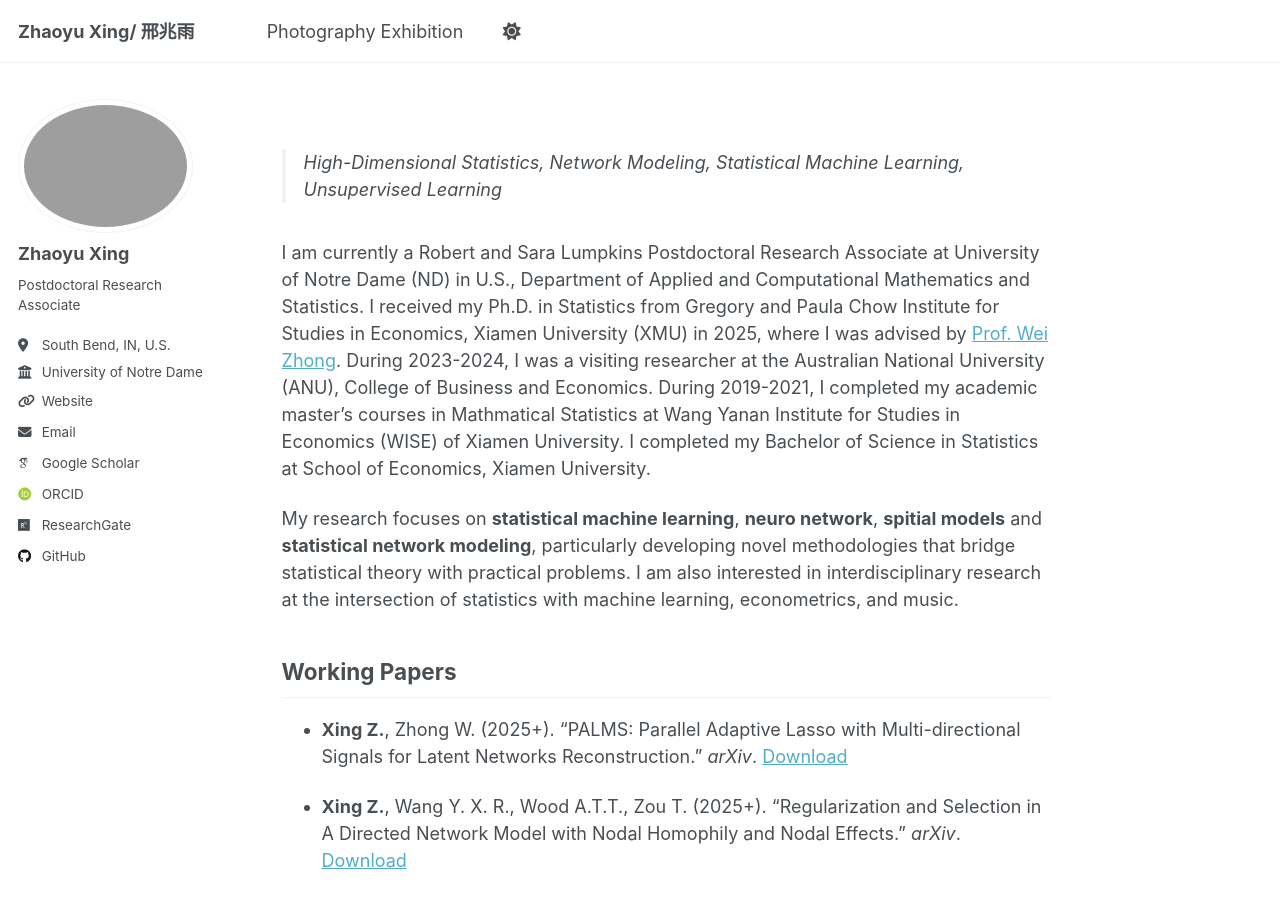
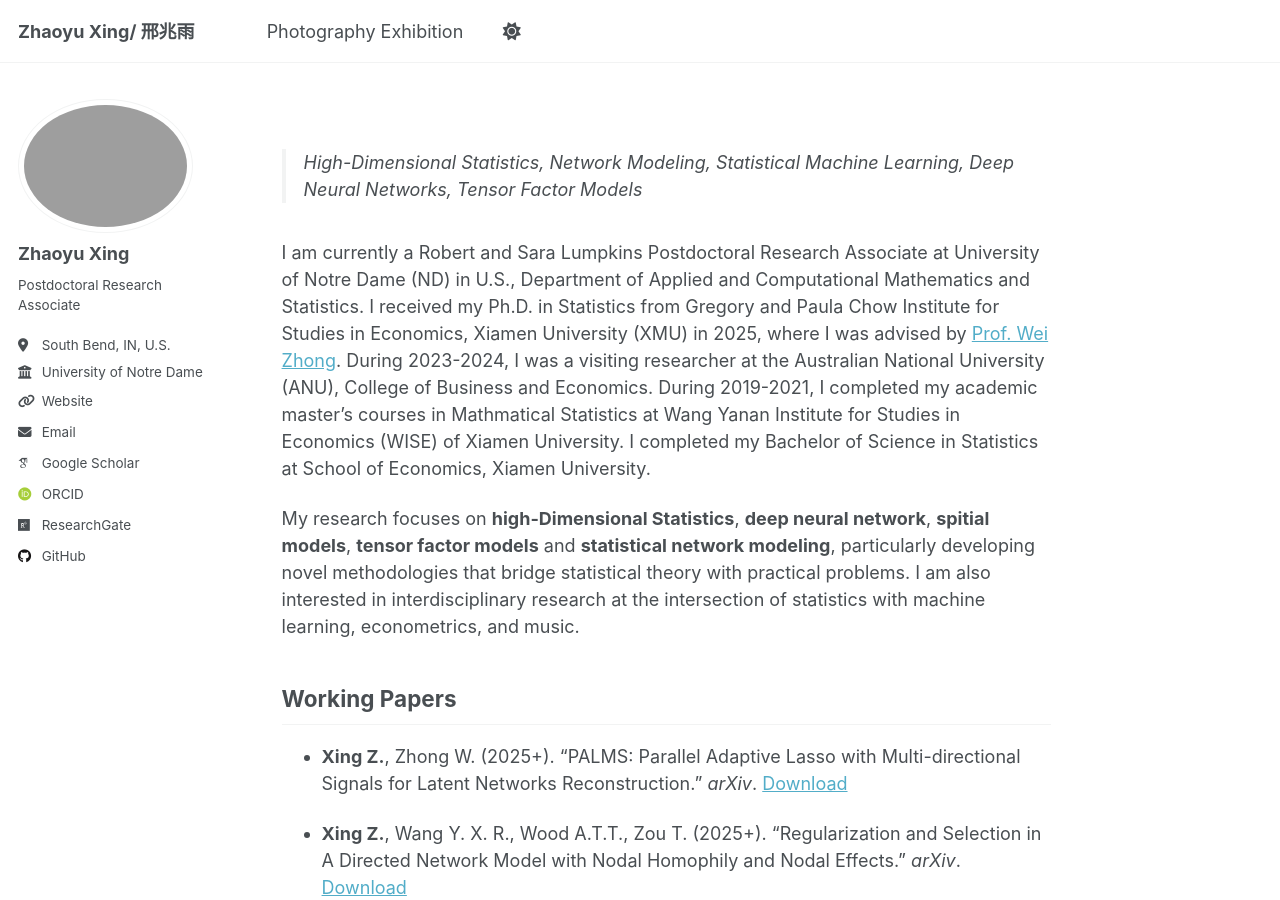
Before and after one commit to ZhaoyuXingStat/ZhaoyuXingStat.github.io, a Jekyll site: the page built from _pages/about.md, in a window 1280 px wide and 900 px high. Built offline with Jekyll 4.4.1, drawn with Linux system fonts in a browser that asks for light colours; some web fonts are replaced.

Commit message:
Revise research focus in about.md
Updated research focus to include deep neural networks and tensor factor models.

```diff
--- a/_pages/about.md
+++ b/_pages/about.md
@@ -6,11 +6,11 @@ redirect_from:
   - /about/
   - /about.html
 ---
-> High-Dimensional Statistics, Network Modeling, Statistical Machine Learning, Unsupervised Learning
+> High-Dimensional Statistics, Network Modeling, Statistical Machine Learning, Deep Neural Networks, Tensor Factor Models
 
 I am currently a Robert and Sara Lumpkins Postdoctoral Research Associate at University of Notre Dame (ND) in U.S., Department of Applied and Computational Mathematics and Statistics. I received my Ph.D. in Statistics from Gregory and Paula Chow Institute for Studies in Economics, Xiamen University (XMU) in 2025, where I was advised by [Prof. Wei Zhong](https://faculty.xmu.edu.cn/wzhong/zh_CN/index/559037/list/index.htm). During 2023-2024, I was a visiting researcher at the Australian National University (ANU), College of Business and Economics. During 2019-2021, I completed my academic master's courses in Mathmatical Statistics at Wang Yanan Institute for Studies in Economics (WISE) of Xiamen University. I completed my Bachelor of Science in Statistics at School of Economics, Xiamen University.
 
-My research focuses on **statistical machine learning**, **neuro network**, **spitial models** and **statistical network modeling**, particularly developing novel methodologies that bridge statistical theory with practical problems. I am also interested in interdisciplinary research at the intersection of statistics with machine learning, econometrics, and music.
+My research focuses on **high-Dimensional Statistics**, **deep neural network**, **spitial models**, **tensor factor models** and **statistical network modeling**, particularly developing novel methodologies that bridge statistical theory with practical problems. I am also interested in interdisciplinary research at the intersection of statistics with machine learning, econometrics, and music.
 
 
 ## Working Papers
```
